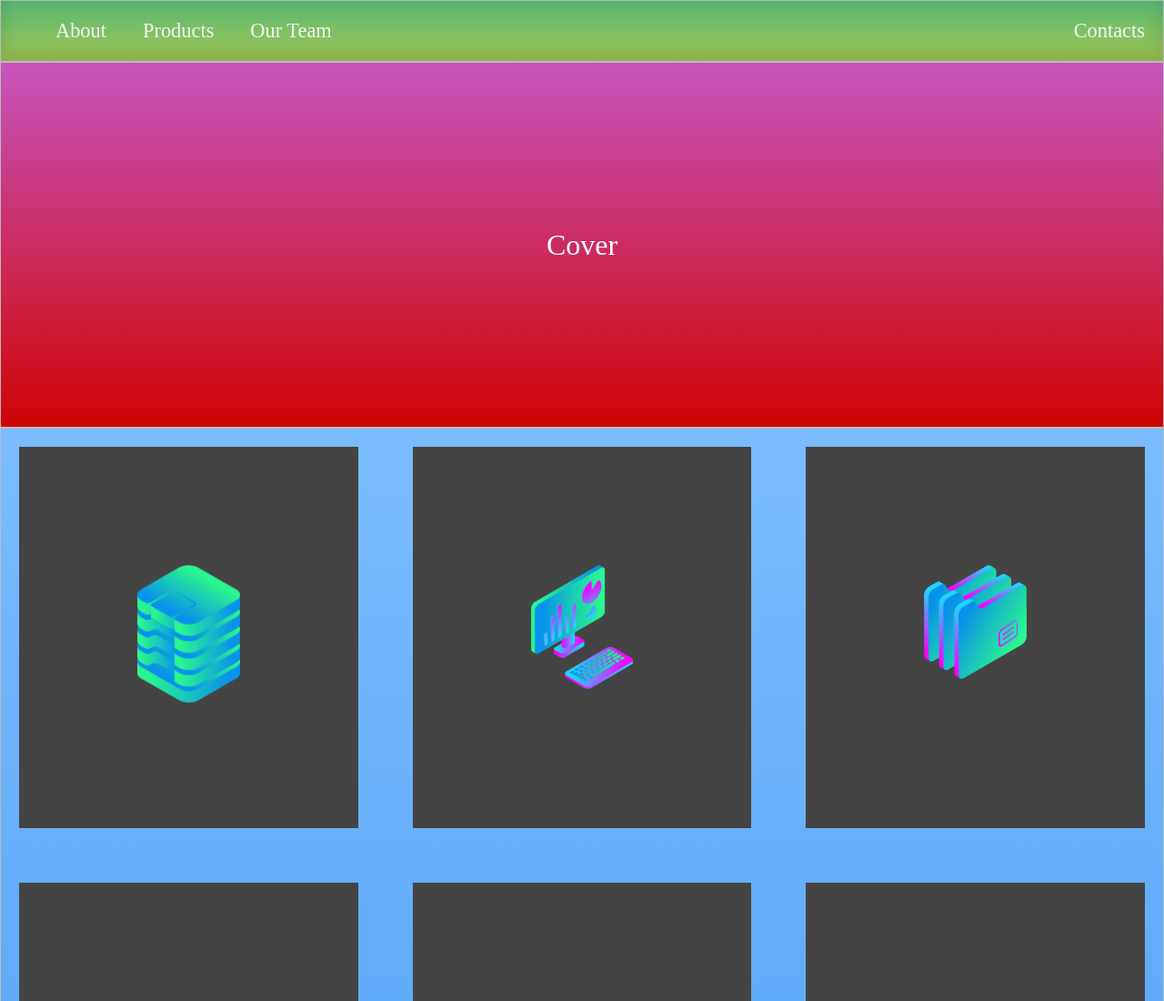
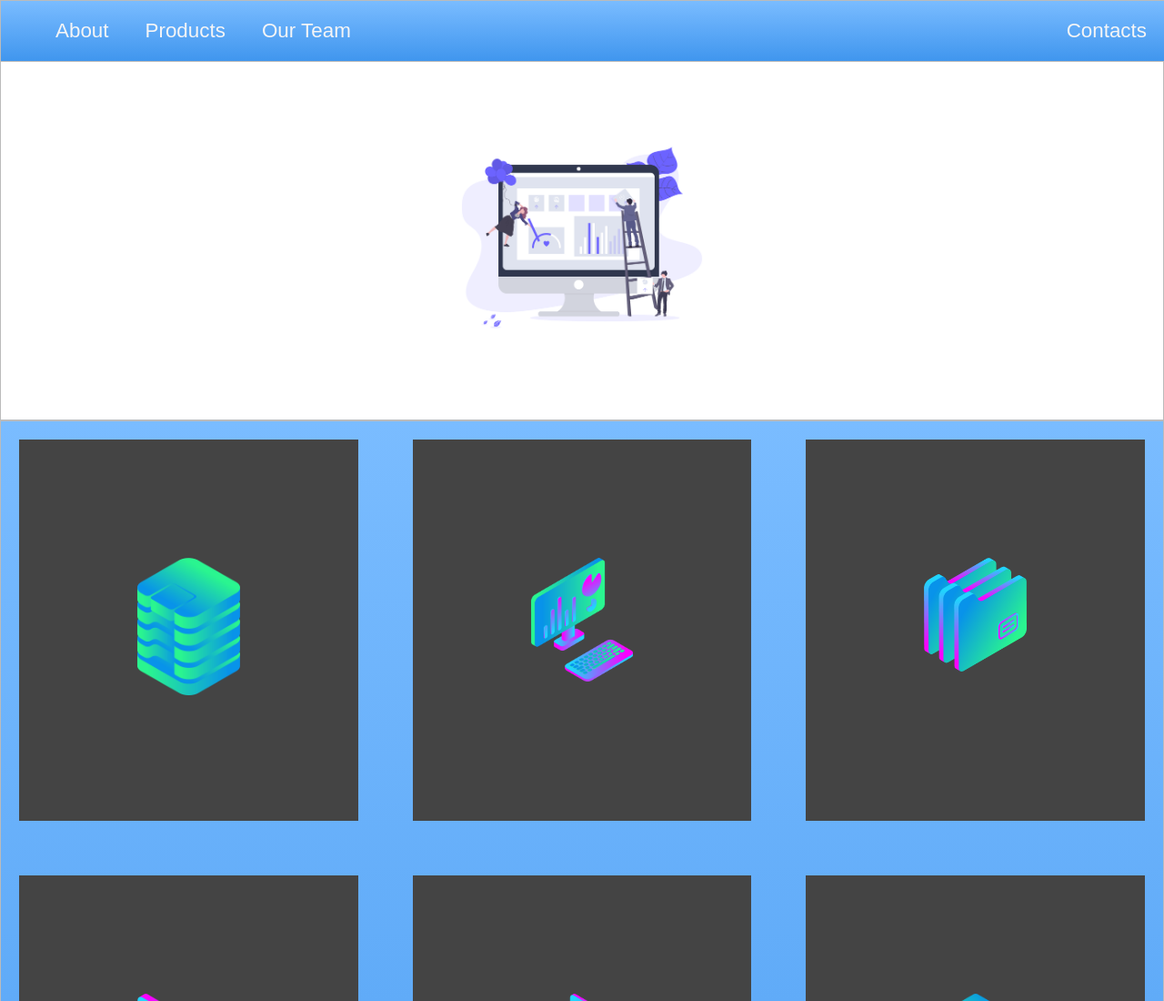
Before and after one commit to volkanb/StartupWebPageExercise, a plain HTML site: page Layout-Template-Example/index.html in a window 1280 px wide. Shown: the top 1100 px of the page at 91% size. Drawn offline with Linux system fonts and the light colour scheme.

Commit message:
adds example elements up on layout template

```diff
--- a/Layout-Template-Example/index.html
+++ b/Layout-Template-Example/index.html
@@ -5,7 +5,7 @@
     <link rel="stylesheet" type="text/css" href="./style.css" />
   </head>
   <body>
-    <nav class="zone green">
+    <nav class="zone blue sticky">
       <ul class="main-nav">
         <li><a href="">About</a></li>
         <li><a href="">Products</a></li>
@@ -13,7 +13,9 @@
         <li class="push"><a href="">Contacts</a></li>
       </ul>
     </nav>
-    <div class="zone red cover">Cover</div>
+    <div class="zone cover">
+      <img class="cover-img" src="./img/undraw.png">
+    </div>
     <div class="zone blue grid-wrapper">
       <div class="box"><img src="img/data_storage_2_2.png" alt="Grid Image"></div>
       <div class="box"><img src="img/desktop_analytics_2.png" alt="Grid Image"></div>
--- a/Layout-Template-Example/style.css
+++ b/Layout-Template-Example/style.css
@@ -1,5 +1,6 @@
 body {
   margin: auto 0;
+  font-family: Arial, Helvetica, sans-serif;
 }
 
 .zone {
@@ -22,6 +23,11 @@ body {
 }
 
 /* NAV */
+.sticky {
+  position: fixed;
+  top: 0;
+  width: 100%;
+}
 .main-nav {
   display: flex;
   margin: auto;
@@ -44,10 +50,15 @@ body {
 
 /* COVER */
 .cover {
+  padding-top: 60px;
   display: flex;
   height: 50vh;
   align-items: center;
   justify-content: center;
+}
+
+.cover-img {
+  width: 20rem;
 }
 
 /* GRID */
@@ -65,6 +76,13 @@ body {
   background-color: #444;
   padding: 130px;
   margin: 20px;
+}
+
+.box:hover {
+  -webkit-transform: rotate(-7deg);
+  -moz-transform: rotate(-7deg);
+  -o-transform: rotate(-7deg);
+  transform: rotate(-7deg);
 }
 
  /* FOOTER */
```
